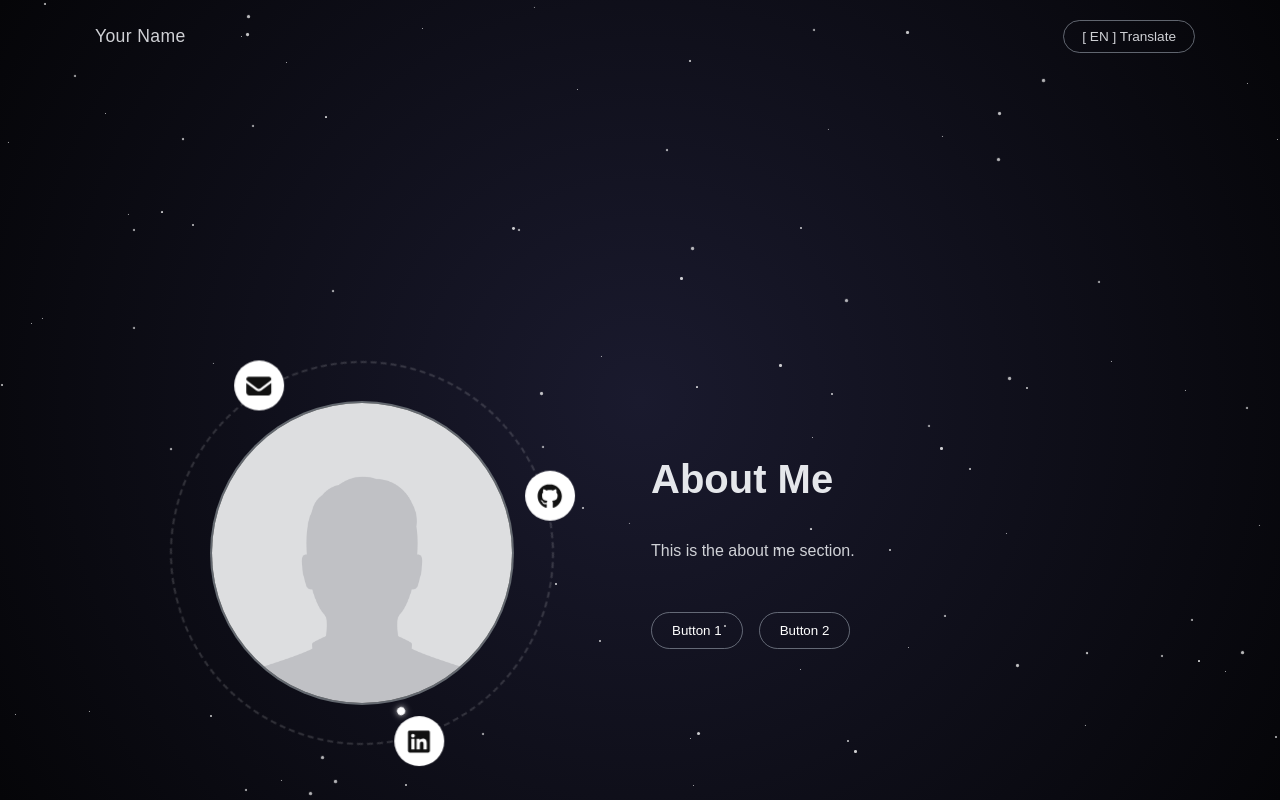
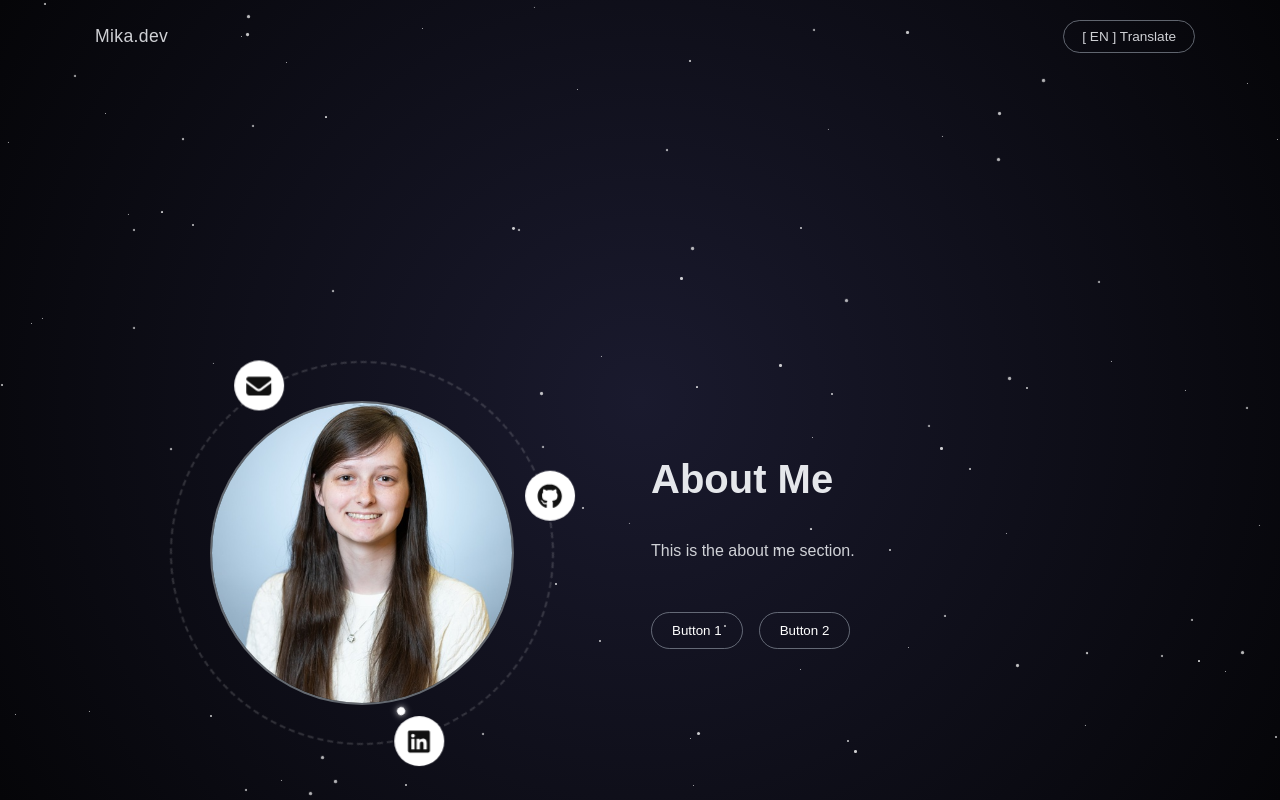
Before and after one commit to mika-collins/mika-collins.github.io, a React (Vite) app: page / in a window 1280 px wide. Built offline with nearby package versions, Linux system fonts and the light colour scheme.

Commit message:
Updated pfp, favicon, and temp navbar logo

```diff
--- a/index.html
+++ b/index.html
@@ -2,9 +2,9 @@
 <html lang="en">
   <head>
     <meta charset="UTF-8" />
-    <link rel="icon" type="image/svg+xml" href="/vite.svg" />
+    <link rel="icon" href="./public/galaxy.ico" />
     <meta name="viewport" content="width=device-width, initial-scale=1.0" />
-    <title>mika-collins.github.io</title>
+    <title>Mika Collins | Software Engineer</title>
   </head>
   <body>
     <div id="root"></div>
--- a/src/components/Visuals/ProfileOrbit/ProfileOrbit.tsx
+++ b/src/components/Visuals/ProfileOrbit/ProfileOrbit.tsx
@@ -13,7 +13,7 @@ const ProfileOrbit = () => {
 
         {/* Profile image */}
         <div className="orbit-center">
-          <img src="/photo.jpg" alt="Profile" />
+          <img src="/portrait.jpg" alt="Profile" />
         </div>
 
         {/* Rotating orbit radius */}
--- a/src/i18n/en.ts
+++ b/src/i18n/en.ts
@@ -6,7 +6,7 @@ const en = {
     translate: "Translate",
   },
   site: {
-    name: "Your Name",
+    name: "Mika.dev",
   },
 
   // About Me section
--- a/src/i18n/es.ts
+++ b/src/i18n/es.ts
@@ -6,7 +6,7 @@ const es = {
     translate: "Traducir",
   },
   site: {
-    name: "Tu Nombre",
+    name: "Mika.dev",
   },
 
     // About Me section
```
Also changed, not shown: public/portrait.jpg (added), 1 other file (tests, documents, lock files or other folders).
